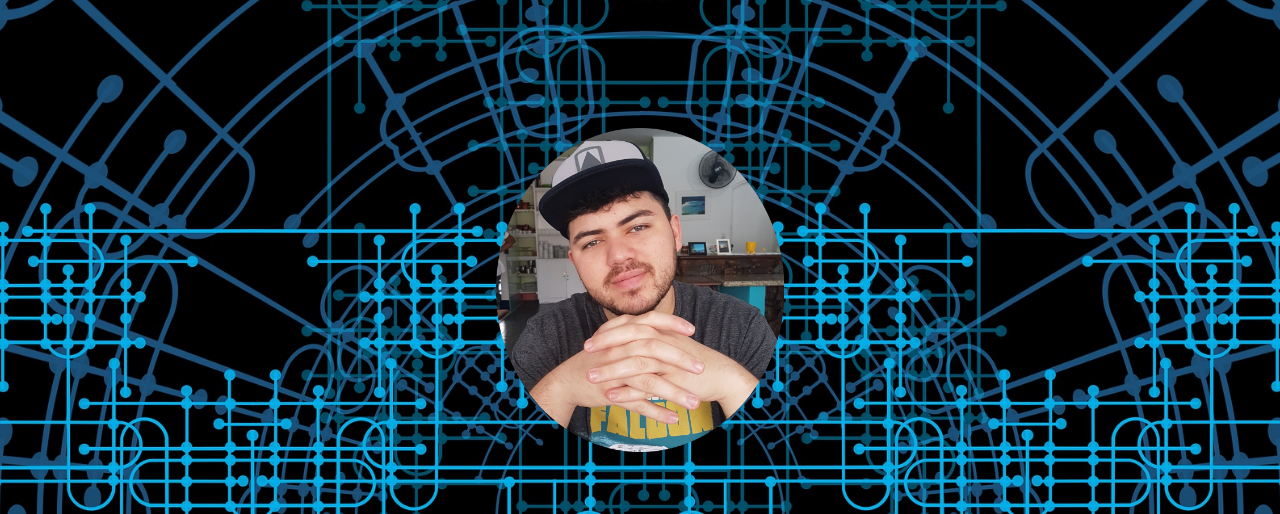
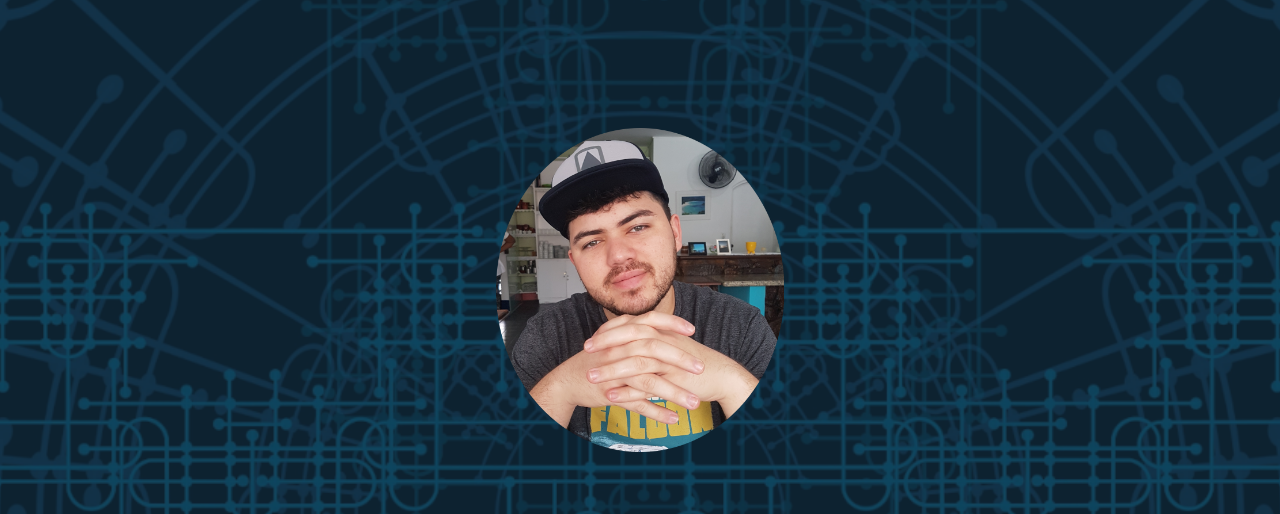
Before and after one commit to CodeGuiFs/Curriculo_HTML, a plain HTML site: page index.html in a window 1280 px wide. Shown: the part 109-623 px from the top of the page. Drawn offline with nearby package versions, Linux system fonts and the light colour scheme.

Commit message:
Background
Background image url change

```diff
--- a/css/style.css
+++ b/css/style.css
@@ -48,7 +48,7 @@ h1 {
 /* -- Title --*/
 
 #personal{
-    background-image:url("/imagens/title_background.jpg");
+    background-image:url("../imagens/title_background.png");
     background-color: #112B3C;
     background-position: center;
     background-repeat: no-repeat;
```
Also changed, not shown: imagens/title_background.jpg (deleted).
